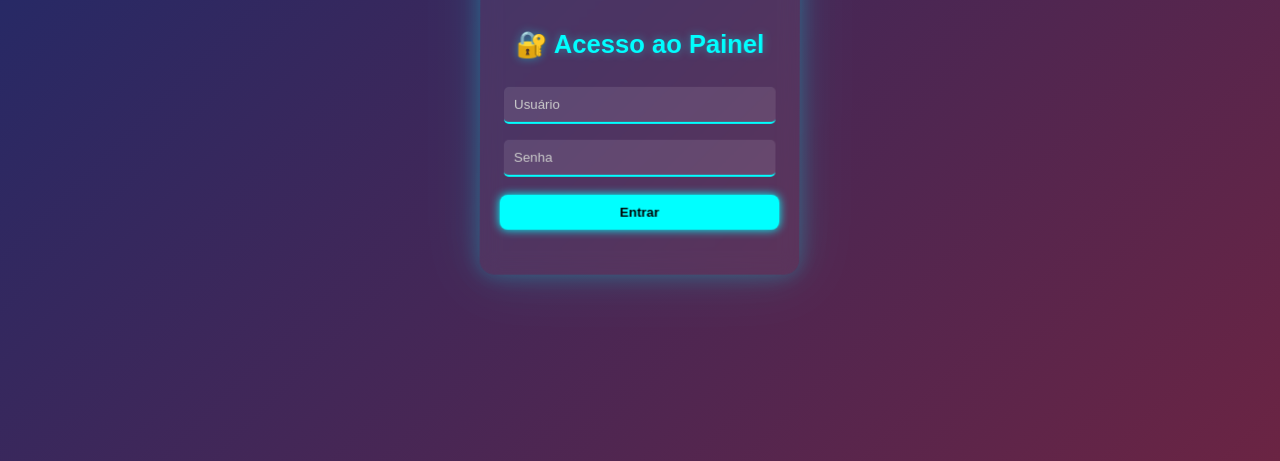
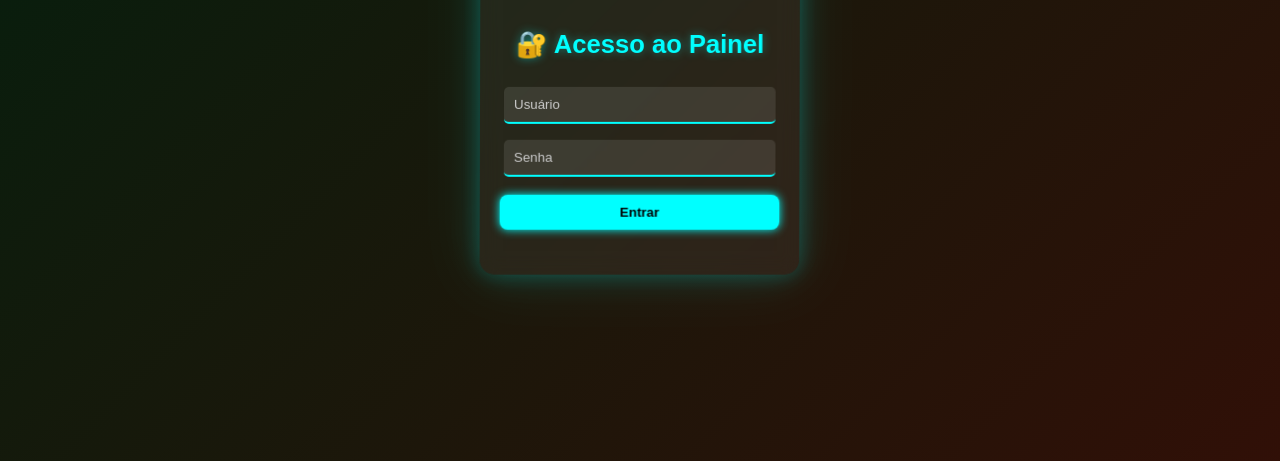
Before and after one commit to wanderssong/painel-mari, a plain HTML site: page index.html in a window 1280 px wide. Shown: the part 339-800 px from the top of the page. Drawn offline with Linux system fonts and the light colour scheme.

Commit message:
Update style.css

```diff
--- a/style.css
+++ b/style.css
@@ -138,7 +138,7 @@ header {
 
 /* NOVO FUNDO ANIMADO 3D PARA LOGIN */
 body.login-mode {
-    background: linear-gradient(135deg, #1a2a6c, #b21f1f, #fdbb2d);
+    background: linear-gradient(135deg, #02200e, #5a0101, #fa5a03);
     background-size: 400% 400%;
     animation: gradientShift 10s ease infinite;
 }
```
